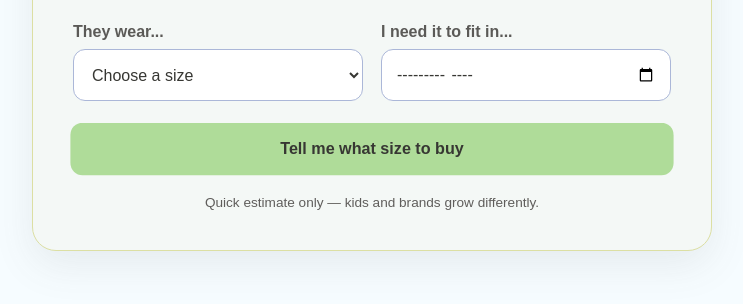
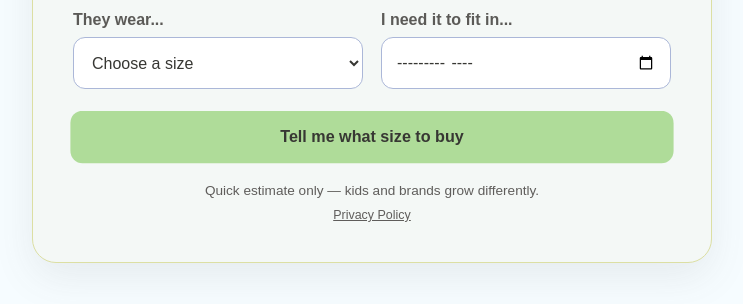
Before and after one commit to saralufrano/kids-size-calculator, a website: page index.html in a window 1280 px wide. Shown: the part 394-698 px from the top of the page, without its empty margins (268-1011 px from the left). Drawn offline with Linux system fonts and the light colour scheme.

Commit message:
Link privacy policy from app site

```diff
--- a/index.html
+++ b/index.html
@@ -27,6 +27,8 @@
     #sizeResult { display:block; margin:8px 0; font-size:3rem; font-weight:800; }
     #detail,.note { color:#5f5d5b; }
     .note { margin:20px 0 0; font-size:.85rem; text-align:center; }
+    .privacy-link { margin:10px 0 0; font-size:.78rem; text-align:center; }
+    .privacy-link a { color:#5f5d5b; }
     .hidden { display:none; }
     #launch { position:fixed; inset:0; z-index:99; display:grid; place-items:center; padding:28px; background:#f6fcff; color:#373733; text-align:center; transition:opacity .25s ease; }
     #launch .mark { width:min(42vw,180px); aspect-ratio:1; margin:0 auto 30px; display:grid; place-items:center; border-radius:34px; background:#afdc99; font-size:clamp(1.6rem,8vw,2.6rem); font-weight:800; letter-spacing:-.06em; }
@@ -86,6 +88,7 @@
     </section>
 
     <p class="note" id="note">Quick estimate only — kids and brands grow differently.</p>
+    <p class="privacy-link"><a href="privacy.html">Privacy Policy</a></p>
   </main>
 
   <script>
```
